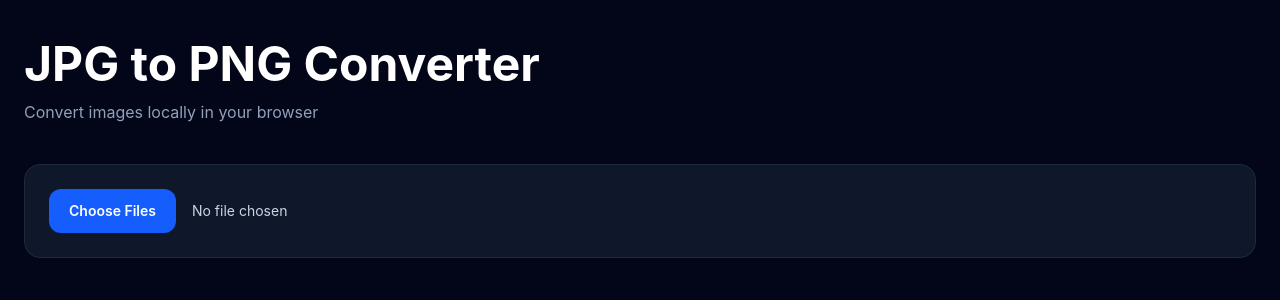
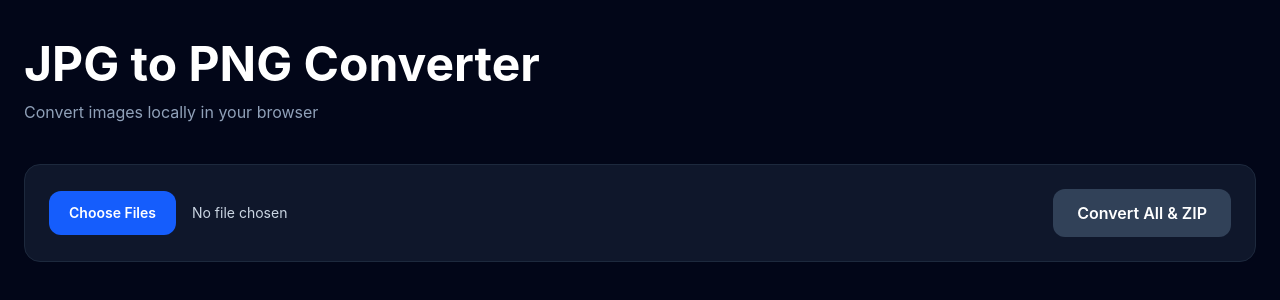
Before and after one commit to niranjandukhande/local-image-tools, a React (Vite) app: page / in a window 1280 px wide. Shown: the top 300 px of the page. Built offline with nearby package versions, Linux system fonts and the light colour scheme.

Commit message:
feat: added loading and disabled states, when images are converting

```diff
--- a/src/App.tsx
+++ b/src/App.tsx
@@ -9,14 +9,15 @@ import type { ImageItem } from "./types/image";
 
 export default function App() {
   const [images, setImages] = useState<ImageItem[]>([]);
+  const [isConverting, setIsConverting] = useState(false);
 
   async function handleConvertAll() {
-    if (images.length === 0) {
-      alert("No images selected");
+    if (images.length === 0 || isConverting) {
       return;
     }
 
     try {
+      setIsConverting(true);
       const zip = new JSZip();
 
       for (const image of images) {
@@ -34,8 +35,9 @@ export default function App() {
       downloadBlob(zipBlob, "converted-images.zip");
     } catch (error) {
       console.error(error);
-
       alert("Batch conversion failed");
+    } finally {
+      setIsConverting(false);
     }
   }
 
@@ -67,13 +69,17 @@ export default function App() {
   }
 
   async function handleConvert(image: ImageItem) {
+    if (isConverting) return;
     try {
+      setIsConverting(true);
       const blob = await convertImageToPng(image.previewUrl);
       const fileName = image.file.name.replace(/\.jpe?g$/i, "");
       downloadBlob(blob, `${fileName}.png`);
     } catch (error) {
       console.error(error);
       alert("Conversion failed");
+    } finally {
+      setIsConverting(false);
     }
   }
 
@@ -83,7 +89,7 @@ export default function App() {
         URL.revokeObjectURL(image.previewUrl);
       });
     };
-  });
+  }, [images]);
 
   return (
     <main className="min-h-screen bg-slate-950 text-white px-6 py-10">
@@ -103,6 +109,7 @@ export default function App() {
               multiple
               accept="image/jpeg"
               onChange={handleFileChange}
+              disabled={isConverting}
               className="
                 block
                 w-full
@@ -121,12 +128,15 @@ export default function App() {
               "
             />
 
-            {images.length > 0 && (
-              <button
-                onClick={handleConvertAll}
-                className="
+            {/*{images.length > 0 && (*/}
+            <button
+              onClick={handleConvertAll}
+              disabled={images.length === 0 || isConverting}
+              className="
                 bg-emerald-600
                 hover:bg-emerald-700
+                disabled:bg-slate-700
+                disabled:cursor-not-allowed
                 transition
                 px-6
                 py-3
@@ -134,10 +144,10 @@ export default function App() {
                 font-semibold
                 whitespace-nowrap
               "
-              >
-                Convert All & ZIP
-              </button>
-            )}
+            >
+              {isConverting ? "Converting..." : "  Convert All & ZIP"}
+            </button>
+            {/*)}*/}
           </div>
         </section>
 
@@ -180,10 +190,13 @@ export default function App() {
 
                   <button
                     onClick={() => handleConvert(image)}
+                    disabled={isConverting}
                     className="
                       w-full
                       bg-blue-600
                       hover:bg-blue-700
+                      disabled:bg-slate-700
+                      disabled:cursor-not-allowed
                       transition
                       px-4
                       py-3
@@ -191,7 +204,7 @@ export default function App() {
                       font-semibold
                     "
                   >
-                    Convert to PNG
+                    {isConverting ? "Converting..." : "Convert to PNG"}
                   </button>
                 </div>
               </div>
```
